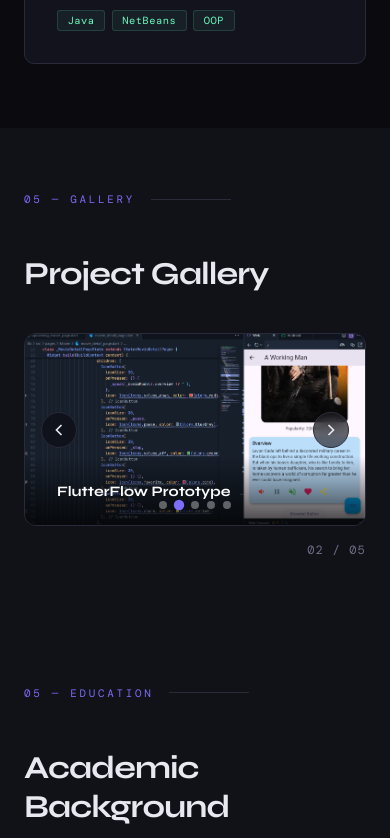
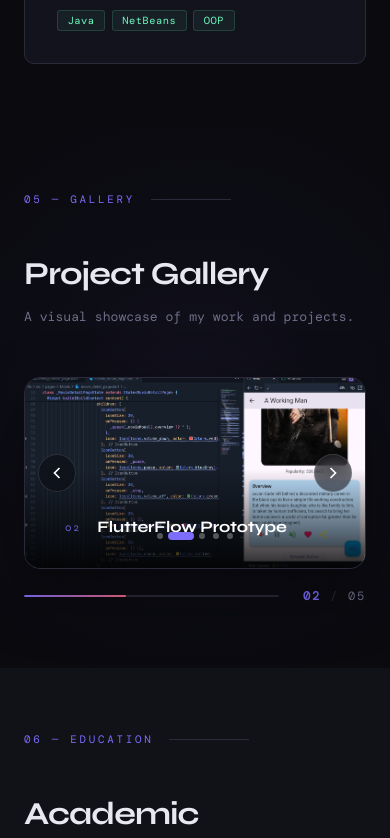
Before and after one commit to ZodiaCMM/portfolio, a React (Vite) app: page / in a window 390 px wide. Shown: the part 6420-7258 px from the top of the page. Built offline with nearby package versions, Linux system fonts and the light colour scheme; a web font is replaced by a local one.

Commit message:
Fix Contrans

```diff
--- a/src/components/Contact.jsx
+++ b/src/components/Contact.jsx
@@ -5,7 +5,6 @@
     <section id="contact" className={styles.section}>
       <div className={styles.glow} />
       <div className={styles.container}>
-        <div className={styles.label}>06 — Contact</div>
         <h2 className={`${styles.title} reveal`}>Let's Build Something</h2>
         <p className={`${styles.sub} reveal`}>
           Open to internships, part-time roles, and collaborative projects.
--- a/src/components/Education.jsx
+++ b/src/components/Education.jsx
@@ -5,7 +5,7 @@
   return (
     <section id="education" className={styles.section}>
       <div className={styles.container}>
-        <div className={styles.label}>05 — Education</div>
+        <div className={styles.label}>06 — Education</div>
         <h2 className={`${styles.title} reveal`}>Academic Background</h2>
         <p className={`${styles.sub} reveal`}>Where my journey in technology began.</p>
         <div className={styles.grid}>
--- a/src/components/Slideshow.jsx
+++ b/src/components/Slideshow.jsx
@@ -9,7 +9,6 @@
   const prev = () => setCurrent(i => (i - 1 + total) % total);
   const next = useCallback(() => setCurrent(i => (i + 1) % total), [total]);
 
-    // Auto slide every 4 seconds
   useEffect(() => {
     const timer = setInterval(next, 4000);
     return () => clearInterval(timer);
@@ -18,23 +17,27 @@
   return (
     <section id="slideshow" className={styles.section}>
       <div className={styles.container}>
+
+        <div className={styles.header}>
           <div className={styles.label}>05 — Gallery</div>
           <h2 className={`${styles.title} reveal`}>Project Gallery</h2>
+          <p className={`${styles.sub} reveal`}>
+            A visual showcase of my work and projects.
+          </p>
+        </div>
 
-                <div className={styles.slider}>
-                    {/* Slides */}
+        <div className={`${styles.slider} reveal`}>
           <div className={styles.track}>
             {PROJECT_SLIDES.map((slide, i) => (
               <div
                 key={i}
                 className={`${styles.slide} ${i === current ? styles.active : ''}`}
               >
-                                <img
-                                    src={slide.image}
-                                    alt={slide.title}
-                                    className={styles.image}
-                                />
+                <img src={slide.image} alt={slide.title} className={styles.image} />
                 <div className={styles.caption}>
+                  <span className={styles.captionNum}>
+                    {String(i + 1).padStart(2, '0')}
+                  </span>
                   <span className={styles.captionTitle}>{slide.title}</span>
                 </div>
               </div>
@@ -44,12 +47,12 @@
           {/* Buttons */}
           <button className={`${styles.btn} ${styles.btnLeft}`} onClick={prev} aria-label="Previous">
             <svg width="20" height="20" viewBox="0 0 24 24" fill="none" stroke="currentColor" strokeWidth="2">
-                            <path d="M15 18l-6-6 6-6" />
+              <path d="M15 18l-6-6 6-6"/>
             </svg>
           </button>
           <button className={`${styles.btn} ${styles.btnRight}`} onClick={next} aria-label="Next">
             <svg width="20" height="20" viewBox="0 0 24 24" fill="none" stroke="currentColor" strokeWidth="2">
-                            <path d="M9 18l6-6-6-6" />
+              <path d="M9 18l6-6-6-6"/>
             </svg>
           </button>
 
@@ -60,16 +63,29 @@
                 key={i}
                 className={`${styles.dot} ${i === current ? styles.dotActive : ''}`}
                 onClick={() => setCurrent(i)}
-                                aria-label={`Go to slide ${i + 1}`}
+                aria-label={`Slide ${i + 1}`}
               />
             ))}
           </div>
         </div>
 
-                {/* Counter */}
+        {/* Counter + progress bar */}
+        <div className={styles.footer}>
+          <div className={styles.progressBar}>
+            <div
+              className={styles.progressFill}
+              style={{ width: `${((current + 1) / total) * 100}%` }}
+            />
+          </div>
           <div className={styles.counter}>
-                    {String(current + 1).padStart(2, '0')} / {String(total).padStart(2, '0')}
+            <span className={styles.counterCurrent}>
+              {String(current + 1).padStart(2, '0')}
+            </span>
+            <span className={styles.counterSep}> / </span>
+            <span>{String(total).padStart(2, '0')}</span>
           </div>
+        </div>
+
       </div>
     </section>
   );
--- a/src/components/Slideshow.module.css
+++ b/src/components/Slideshow.module.css
@@ -1,11 +1,26 @@
 .section {
   padding: 6rem 3rem;
-    background: var(--surface);
+  background: var(--bg);
+  position: relative;
+  overflow: hidden;
+}
+
+/* subtle glow bg */
+.section::before {
+  content: '';
+  position: absolute;
+  width: 600px; height: 600px;
+  background: radial-gradient(circle, rgba(124,109,250,0.06) 0%, transparent 70%);
+  top: 50%; left: 50%;
+  transform: translate(-50%, -50%);
+  pointer-events: none;
 }
 
 .container {
-    max-width: 900px;
+  max-width: 1100px;
   margin: 0 auto;
+  position: relative;
+  z-index: 1;
 }
 
 .label {
@@ -18,12 +33,9 @@
   align-items: center;
   gap: 1rem;
 }
-
 .label::after {
   content: '';
-    flex: 1;
-    height: 1px;
-    max-width: 80px;
+  flex: 1; height: 1px; max-width: 80px;
   background: var(--border);
 }
 
@@ -32,140 +44,153 @@
   font-weight: 700;
   font-size: clamp(2rem, 4vw, 3rem);
   letter-spacing: -0.03em;
-    margin-bottom: 2.5rem;
+  margin-bottom: 0.8rem;
+}
+
+.sub {
+  color: var(--muted);
+  font-size: 0.82rem;
+  margin-bottom: 3rem;
+  line-height: 1.7;
 }
 
 /* Slider */
 .slider {
   position: relative;
-    border-radius: 12px;
+  border-radius: 16px;
   overflow: hidden;
   aspect-ratio: 16 / 9;
   background: var(--card);
   border: 1px solid var(--border);
+  box-shadow: 0 24px 64px rgba(0,0,0,0.4);
 }
 
-.track {
-    width: 100%;
-    height: 100%;
-    position: relative;
-}
+.track { width: 100%; height: 100%; position: relative; }
 
 .slide {
-    position: absolute;
-    inset: 0;
+  position: absolute; inset: 0;
   opacity: 0;
-    transition: opacity 0.6s ease;
+  transition: opacity 0.7s ease;
   pointer-events: none;
 }
-
 .slide.active {
   opacity: 1;
   pointer-events: auto;
 }
 
 .image {
-    width: 100%;
-    height: 100%;
+  width: 100%; height: 100%;
   object-fit: cover;
 }
 
 /* Caption */
 .caption {
   position: absolute;
-    bottom: 0;
-    left: 0;
-    right: 0;
-    padding: 1.5rem 2rem;
-    background: linear-gradient(to top, rgba(0, 0, 0, 0.75) 0%, transparent 100%);
+  bottom: 0; left: 0; right: 0;
+  padding: 3rem 2.5rem 2rem;
+  background: linear-gradient(to top, rgba(0,0,0,0.85) 0%, rgba(0,0,0,0.4) 50%, transparent 100%);
+  display: flex;
+  align-items: flex-end;
+  gap: 1rem;
 }
-
+.captionNum {
+  font-family: 'Syne', sans-serif;
+  font-size: 0.7rem;
+  color: var(--accent);
+  letter-spacing: 0.2em;
+  opacity: 0.8;
+  flex-shrink: 0;
+  padding-bottom: 2px;
+}
 .captionTitle {
   font-family: 'Syne', sans-serif;
-    font-size: 1.1rem;
+  font-size: 1.3rem;
   font-weight: 700;
   color: #fff;
+  letter-spacing: -0.01em;
 }
 
 /* Buttons */
 .btn {
   position: absolute;
-    top: 50%;
-    transform: translateY(-50%);
-    background: rgba(10, 10, 15, 0.6);
-    border: 1px solid var(--border);
-    color: var(--text);
-    width: 44px;
-    height: 44px;
+  top: 50%; transform: translateY(-50%);
+  background: rgba(10,10,15,0.55);
+  border: 1px solid rgba(255,255,255,0.12);
+  color: #fff;
+  width: 48px; height: 48px;
   border-radius: 50%;
-    display: flex;
-    align-items: center;
-    justify-content: center;
+  display: flex; align-items: center; justify-content: center;
   cursor: pointer;
-    backdrop-filter: blur(8px);
-    transition: background 0.2s, border-color 0.2s;
+  backdrop-filter: blur(12px);
+  transition: background 0.2s, border-color 0.2s, transform 0.2s;
   z-index: 10;
 }
-
 .btn:hover {
   background: var(--accent);
   border-color: var(--accent);
+  transform: translateY(-50%) scale(1.08);
 }
-
-.btnLeft {
-    left: 1rem;
-}
-
-.btnRight {
-    right: 1rem;
-}
+.btnLeft  { left: 1.5rem; }
+.btnRight { right: 1.5rem; }
 
 /* Dots */
 .dots {
   position: absolute;
-    bottom: 1rem;
-    left: 50%;
+  bottom: 1.8rem; left: 50%;
   transform: translateX(-50%);
-    display: flex;
-    gap: 0.5rem;
+  display: flex; gap: 0.5rem;
   z-index: 10;
 }
-
 .dot {
-    width: 8px;
-    height: 8px;
+  width: 6px; height: 6px;
   border-radius: 50%;
-    background: rgba(255, 255, 255, 0.35);
-    border: none;
-    cursor: pointer;
-    transition: background 0.2s, transform 0.2s;
+  background: rgba(255,255,255,0.3);
+  border: none; cursor: pointer;
+  transition: background 0.2s, transform 0.2s, width 0.3s;
 }
-
 .dot.dotActive {
   background: var(--accent);
   transform: scale(1.3);
+  width: 20px;
+  border-radius: 4px;
 }
 
-/* Counter */
+/* Footer — progress + counter */
+.footer {
+  display: flex;
+  align-items: center;
+  gap: 1.5rem;
+  margin-top: 1.2rem;
+}
+.progressBar {
+  flex: 1;
+  height: 2px;
+  background: var(--border);
+  border-radius: 2px;
+  overflow: hidden;
+}
+.progressFill {
+  height: 100%;
+  background: linear-gradient(90deg, var(--accent), var(--accent2));
+  border-radius: 2px;
+  transition: width 0.4s ease;
+}
 .counter {
-    text-align: right;
-    margin-top: 1rem;
   font-size: 0.75rem;
   color: var(--muted);
-    letter-spacing: 0.1em;
+  letter-spacing: 0.15em;
+  white-space: nowrap;
 }
+.counterCurrent {
+  color: var(--accent);
+  font-weight: 600;
+}
+.counterSep { color: var(--border); }
 
 @media (max-width: 768px) {
-    .section {
-        padding: 4rem 1.5rem;
+  .section { padding: 4rem 1.5rem; }
+  .captionTitle { font-size: 1rem; }
+  .btn { width: 38px; height: 38px; }
+  .btnLeft  { left: 0.8rem; }
+  .btnRight { right: 0.8rem; }
 }
-
-    .captionTitle {
-        font-size: 0.9rem;
-    }
-
-    .btn {
-        width: 36px;
-        height: 36px;
-    }
-}
```
Also changed, not shown: src/components/Contact.module.css (+87 -26 lines). Lines whose indentation alone changed are shown as unchanged.
